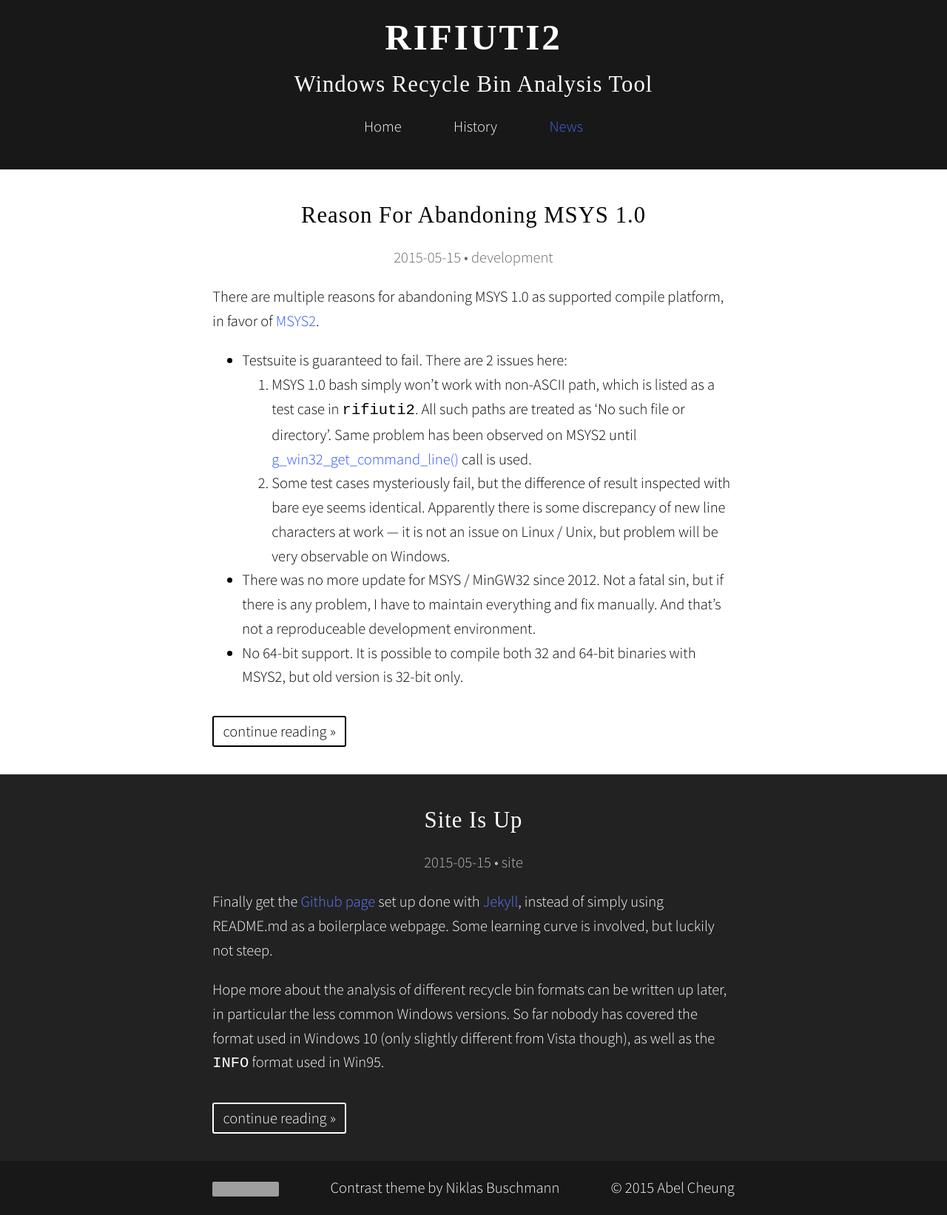
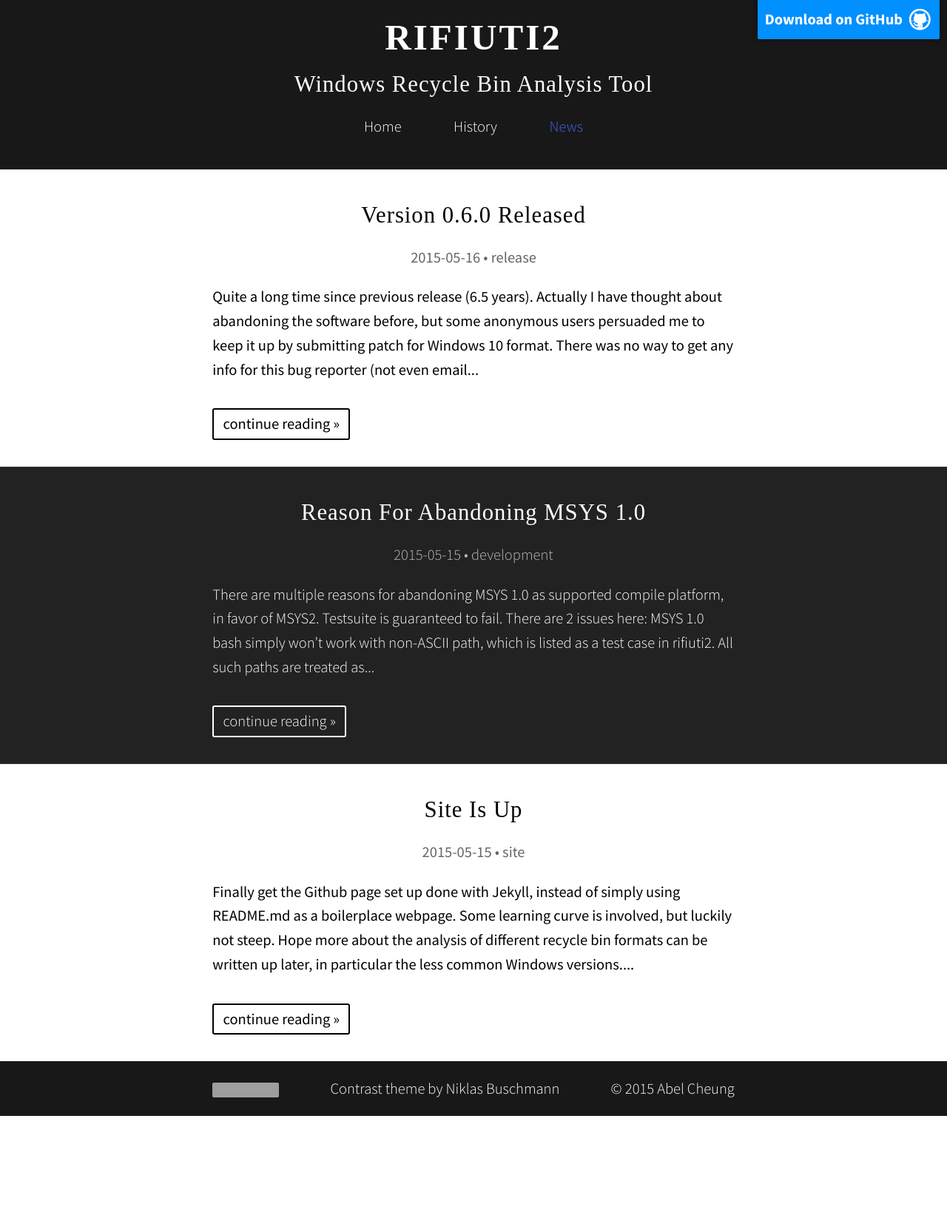
Before and after one commit to abelcheung/rifiuti2, a Jekyll site: the page built from news.html, in a window 1280 px wide. Shown: the whole page at 74% size. Built offline with Jekyll 4.4.1, drawn with Linux system fonts in a browser that asks for light colours; nearby versions of some CDN libraries; some web fonts are replaced; after the commit the page ends 1509 px from its top, so only the background shows below that; grey boxes are pictures that could not be loaded.

Commit message:
2nd batch of website update

```diff
--- a/_config.yml
+++ b/_config.yml
@@ -3,10 +3,12 @@
 description: "Windows recycle bin analysis tool"
 subheading: "Windows recycle bin analysis tool"
 more: "continue reading"
-url: "http://me.abelcheung.org/"
+url: "https://abelcheung.github.io"
 baseurl: "/rifiuti2"
+repo_url: "https://github.com/abelcheung/rifiuti2"
 timezone: "UTC"
 license: "<img alt='CC-BY 4.0 License' style='border-width:0; vertical-align:middle' src='//i.creativecommons.org/l/by/4.0/88x31.png' />"
+ga_track_id: "UA-62435108-1"
 
 comments:
     disqus: "abelcheung"
@@ -31,7 +33,7 @@
   - youtube: "https://www.youtube.com/user/me"
   - steam: "http://steamcommunity.com/id/me/"
 
-excerpt_separator: "\n\n\n"
+excerpt_separator: "<!--more-->"
 defaults:
   -
     scope:
@@ -46,3 +48,6 @@
     values:
       comments: true
       is_post: true
+
+gems:
+  - jekyll-sitemap
--- /dev/null
+++ b/_includes/google-analytic.html
@@ -0,0 +1,13 @@
+{% if site.ga_track_id %}
+<!-- Start of Google Analytics code -->
+<script>
+  (function(i,s,o,g,r,a,m){i['GoogleAnalyticsObject']=r;i[r]=i[r]||function(){
+  (i[r].q=i[r].q||[]).push(arguments)},i[r].l=1*new Date();a=s.createElement(o),
+  m=s.getElementsByTagName(o)[0];a.async=1;a.src=g;m.parentNode.insertBefore(a,m)
+  })(window,document,'script','//www.google-analytics.com/analytics.js','ga');
+
+  ga('create', '{{ site.ga_track_id }}', 'auto');
+  ga('send', 'pageview');
+
+</script>
+{% endif %}
--- a/_layouts/blank.html
+++ b/_layouts/blank.html
@@ -9,8 +9,9 @@
     <title>{% if page.title %} {{ page.title }} › {% endif %}{{ site.title }}</title>
     <link rel="canonical" href="{{ page.url | prepend: site.baseurl | prepend: site.url}}">
     <link href="{{ "/main.css" | prepend: site.baseurl }}" rel="stylesheet" type="text/css">
-    <link href='//fonts.googleapis.com/css?family=Source+Sans+Pro:200,300,400,600,700,200italic,300italic,400italic,600italic,700italic' rel='stylesheet' type='text/css'>
-    <link href='//fonts.googleapis.com/css?family=Gentium+Basic:400,700,400italic,700italic' rel='stylesheet' type='text/css'>
+    <link href='//fonts.googleapis.com/css?family=Source+Sans+Pro:300,400,700,300italic,400italic,700italic' rel='stylesheet' type='text/css'>
+    <link href='//fonts.googleapis.com/css?family=Source+Code+Pro:300,400,700,300italic,400italic,700italic' rel='stylesheet' type='text/css'>
+    <link href='//fonts.googleapis.com/css?family=Gentium+Basic:300,500,700,300italic,500italic,700italic' rel='stylesheet' type='text/css'>
     <link href='//maxcdn.bootstrapcdn.com/font-awesome/4.2.0/css/font-awesome.min.css' rel='stylesheet' type='text/css'>
     <link rel="alternate" type="application/rss+xml" title="{{ site.title }} &raquo; Feed" href="{{ "/feed.xml" | prepend: site.baseurl }}">
     {% if site.comments.disqus and page.comments %}<script src="//{{ site.comments.disqus }}.disqus.com/embed.js" async></script>{% endif %}
@@ -18,6 +19,7 @@
   </head>
   <body>
     <header>
+      <a id="banner" href="{{ site.repo_url }}/releases/latest">Download on GitHub</a>
       {% unless site.style.headline %}
       <h1><a href="{{ site.baseurl }}/">{{ site.title }}</a></h1>
       {% if site.description %}<h2>{{ site.description }}</h2>{% endif %}
@@ -38,5 +40,6 @@
       <span><a href="https://github.com/niklasbuschmann/contrast" target="_blank">Contrast theme</a> by Niklas Buschmann</span>
       <span>&copy; {{ site.time | date: "%Y" }} <a href="{{ site.url }}">{% if page.author %}{{ page.author }}{% else %}{{site.author}}{% endif %}</a></span>
     </footer>
+    {% include google-analytic.html %}
   </body>
 </html>
--- /dev/null
+++ b/_posts/2015-05-16-version-0-6-released.md
@@ -0,0 +1,17 @@
+---
+title:  "Version 0.6.0 released"
+date:   2015-05-16 08:03:24
+category: release
+---
+
+Quite a long time since previous release (6.5 years). Actually I have thought
+about abandoning the software before, but some anonymous users persuaded me
+to keep it up by submitting patch for Windows 10 format. There was no way
+to get any info for this bug reporter (not even email address, it was
+mangled inside Google Code), but still I would want to say thank you to
+this anonymous user!
+
+Version 0.6.0 [available for download here][1], with pre-compiled Windows binary
+and several formats of source archives (tarball, zipball, tar/xz archive).
+
+[1]: https://github.com/abelcheung/rifiuti2/releases/tag/0.6.0
--- a/_sass/basic.sass
+++ b/_sass/basic.sass
@@ -28,6 +28,9 @@
         color: gray
     &#selected
         color: #46e
+
+code
+    font-family: "Source Code Pro", "Consolas", "DejaVu Sans Mono", monospace
 
 strong, b, th
     font-weight: 400
@@ -76,4 +79,18 @@
         padding: .3em .6em
         transition: background-color .2s ease-out
 
+#banner
+    display: block
+    position: absolute
+    top: 0px
+    right: 10px
+    z-index: 10
+    padding: 10px 50px 10px 10px
+    color: #fff
+    background: url('images/blacktocat.png') #0090ff no-repeat 95% 50%
+    font-weight: 700
+    box-shadow: 0 0 10px rgba(0,0,0,.5)
+    border-bottom-left-radius: 2px
+    border-bottom-right-radius: 2px
+
 // vim: set ts=4 sw=4 expandtab :
--- a/_sass/mixins.sass
+++ b/_sass/mixins.sass
@@ -5,11 +5,11 @@
     color: if($light, black, white)
 
 =body_background($background, $padding)
-    $is_white: lightness($background) == 100%
+    $light: lightness($background) > 50%
 
     background: $background
 
-    @if $is_white
+    @if $light
         > *
             padding: 1em calc(#{$padding} - #{$padding / 5% * 1em})
     @else
@@ -44,3 +44,15 @@
 
 =table_width($padding)
     width: calc(#{100% - $padding * 2} + #{$padding / 5% * 2em})
+
+=font_weight($background)
+    $light: lightness($background) > 50%
+
+    @if $light
+        font-weight: 400
+        > header > h2
+            font-weight: 500
+    @else
+        font-weight: 300
+        > header > h2
+            font-weight: 300
--- a/feed.xml
+++ b/feed.xml
@@ -1,13 +1,13 @@
 ---
 layout: null
 ---
-<?xml version="1.0" encoding="UTF-8"?>
+<?xml version="1.0" encoding="{{ site.encoding }}"?>
 <rss version="2.0" xmlns:atom="http://www.w3.org/2005/Atom">
   <channel>
     <title>{{ site.title | xml_escape }}</title>
     <description>{{ site.description | xml_escape }}</description>
     <link>{{ site.baseurl | prepend: site.url }}</link>
-    <atom:link href="{{ "feed.xml" | prepend: site.baseurl | prepend: site.url }}" rel="self" type="application/rss+xml" />
+    <atom:link href="{{ "/feed.xml" | prepend: site.baseurl | prepend: site.url }}" rel="self" type="application/rss+xml" />
     <pubDate>{{ site.time | date_to_rfc822 }}</pubDate>
     <lastBuildDate>{{ site.time | date_to_rfc822 }}</lastBuildDate>
     <generator>Jekyll v{{ jekyll.version }}</generator>
--- /dev/null
+++ b/google6e29d6cc7f91b1d6.html
@@ -0,0 +1 @@
+google-site-verification: google6e29d6cc7f91b1d6.html
--- a/main.sass
+++ b/main.sass
@@ -55,9 +55,11 @@
 
 article:nth-of-type(even)
     +article_background($even, $anchor)
+    +font_weight($even)
 
 article:nth-of-type(odd)
     +article_background($odd, $anchor)
+    +font_weight($odd)
 
 @import vendor
 
--- a/news.html
+++ b/news.html
@@ -6,7 +6,7 @@
     <article>
       {% include articleheader.html %}
       <div>
-{{ page.excerpt }}
+{{ page.excerpt | strip_html | truncatewords: 50 }}
       </div>
       <footer>
         <p><a href="{{ page.url | prepend: site.baseurl }}">{{ site.more }} &raquo;</a></p>
```
Also changed, not shown: index.md (+2 -5 lines), images/blacktocat.png (added).
